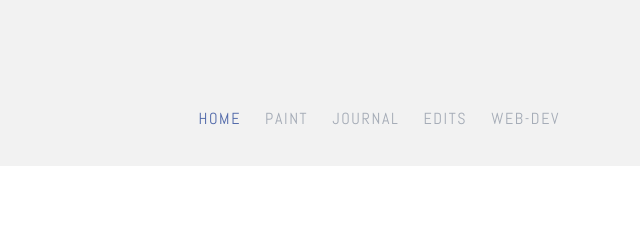
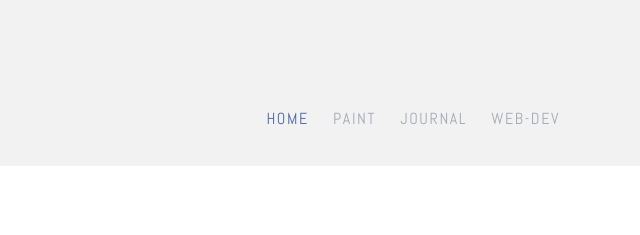
Before and after one commit to ErajGulraiz/eeport.github.io, a website: page index.html in a window 1280 px wide. Shown: the top 235 px of the page, 640-1280 px from the left. Drawn offline with Linux system fonts and the light colour scheme; files whose address does not match are found by name.

Commit message:
Update index.html

```diff
--- a/index.html
+++ b/index.html
@@ -35,7 +35,7 @@
             <li class="active"><a href="index.html">Home</a></li>
             <li><a href="single-page.html">Paint</a></li>
             <li><a href="journal.html">Journal</a></li>
-            <li><a href="digital-page.html">Edits</a></li>
+            <!--<li><a href="digital-page.html">Edits</a></li>-->
             <li><a href="webdev.html">Web-dev</a></li>
 
           </ul>
```
